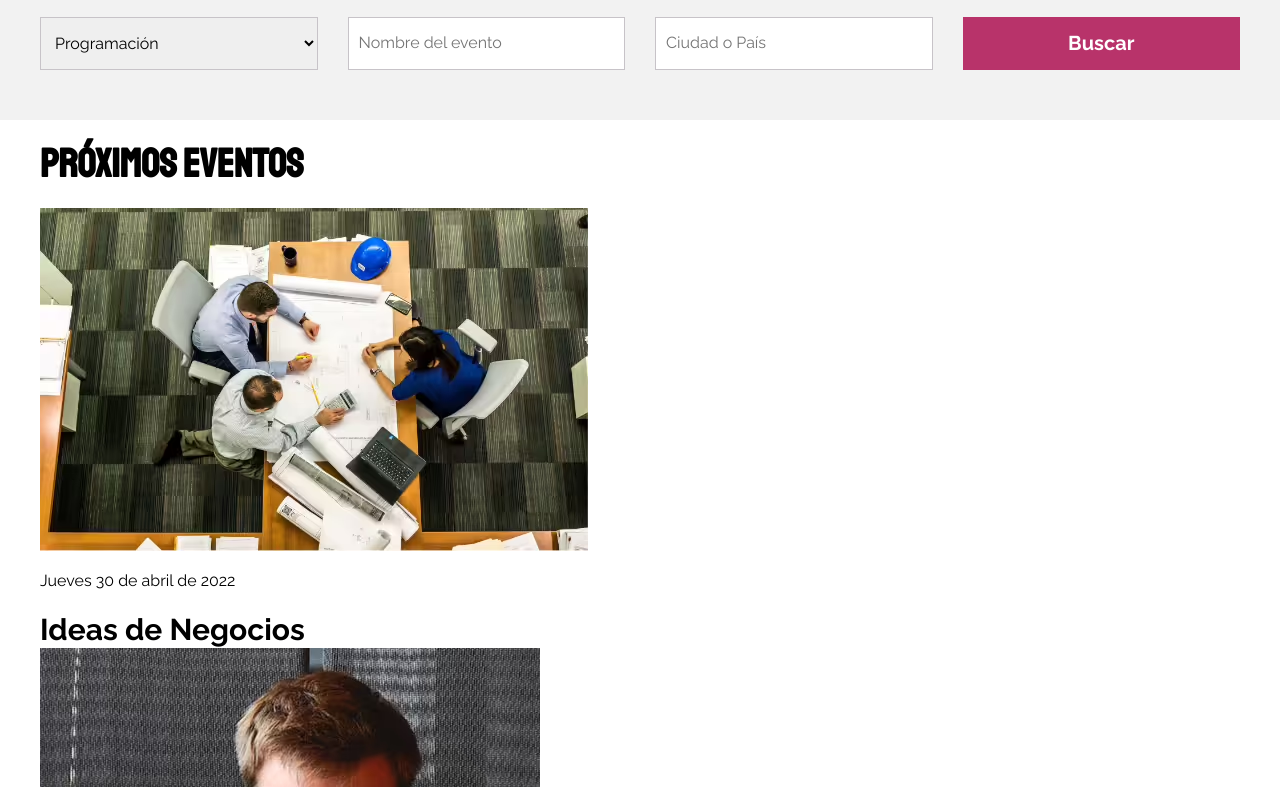
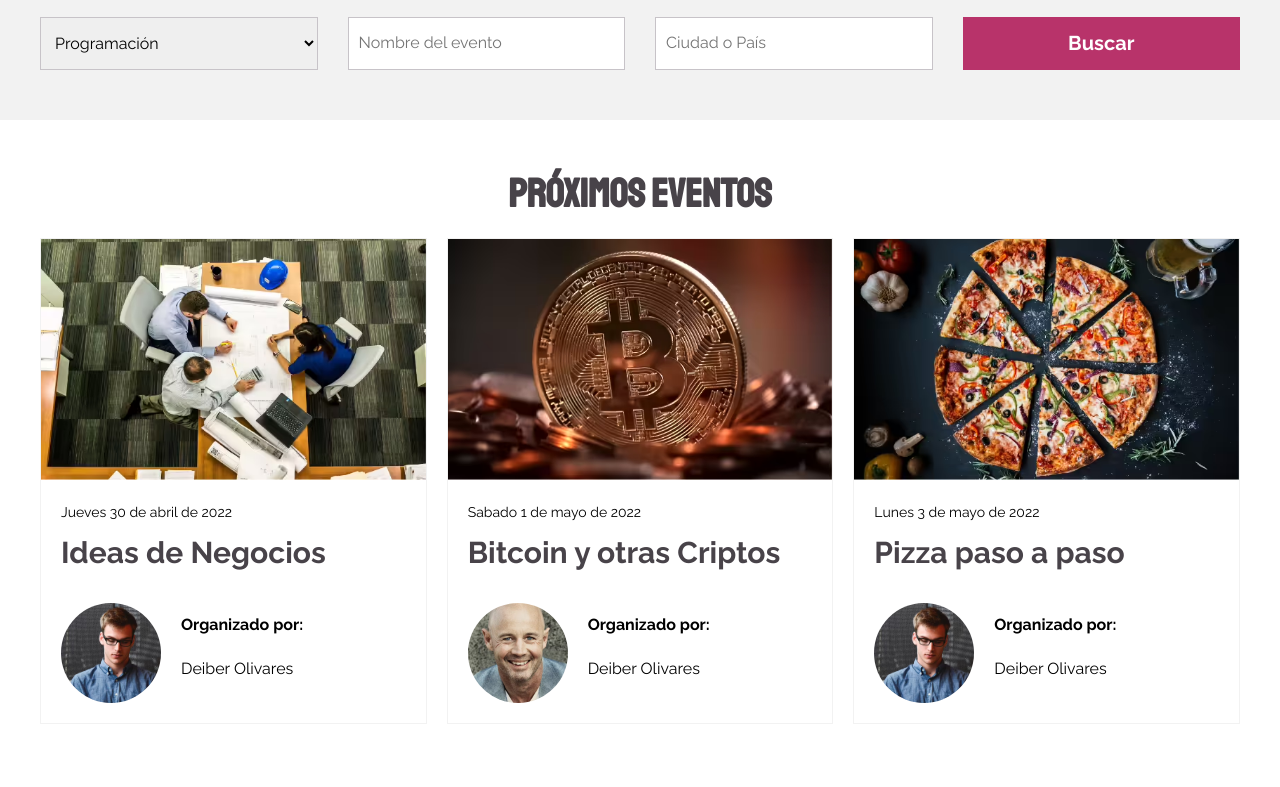
Before and after one commit to dolivare5/clon-de-meetup, a website: page index.html in a window 1280 px wide. Shown: the part 833-1620 px from the top of the page. Drawn offline with Linux system fonts and the light colour scheme.

Commit message:
Commit No. 22. Termine de agregar todos los estilos a la sección de eventos.

```diff
--- a/index.html
+++ b/index.html
@@ -77,13 +77,12 @@
                             <h3 class="evento__nombre">Ideas de Negocios</h3>
                             <div class="evento__autor">
                                 <div class="evento__autor-imagen">
-
-                                </div> <!-- .evento__autor-imagen -->
                                     <picture class="">
                                         <source srcset="build/img/perfil1.avif" type="image/avif">
                                         <source srcset="build/img/perfil2.webp" type="image/webp">
-                                    <img loading="lazy" decoding="async" src="build/img/perfil2.jpg" alt="Imagen Autor" >
+                                        <img class="evento__autor-img" loading="lazy" decoding="async" src="build/img/perfil2.jpg" alt="Imagen Autor" >
                                     </picture>
+                                </div> <!-- .evento__autor-imagen -->
                                 <div class="evento__autor-informacion">
                                     <p class="evento__organizado-texto">Organizado por:</p>
                                     <p class="evento__organizado-nombre">Deiber Olivares</p>
@@ -106,13 +105,13 @@
                             <h3 class="evento__nombre">Bitcoin y otras Criptos</h3>
                             <div class="evento__autor">
                                 <div class="evento__autor-imagen">
-
-                                </div> <!-- .evento__autor-imagen -->
                                     <picture class="">
                                         <source srcset="build/img/perfil2.avif" type="image/avif">
                                         <source srcset="build/img/perfil2.webp" type="image/webp">
-                                    <img loading="lazy" decoding="async" src="build/img/perfil2.jpg" alt="Imagen Autor" >
+                                        <img class="evento__autor-img" loading="lazy" decoding="async" src="build/img/perfil2.jpg" alt="Imagen Autor" >
                                     </picture>
+                                </div> <!-- .evento__autor-imagen -->
+
                                 <div class="evento__autor-informacion">
                                     <p class="evento__organizado-texto">Organizado por:</p>
                                     <p class="evento__organizado-nombre">Deiber Olivares</p>
@@ -134,14 +133,13 @@
                             <p class="evento__fecha">Lunes 3 de mayo de 2022</p>
                             <h3 class="evento__nombre">Pizza paso a paso</h3>
                             <div class="evento__autor">
-                                <div class="evento__autor-imagen">
-
-                                </div> <!-- .evento__autor-imagen -->
-                                <picture class="">
+                                <div class="evento__autor-contenido-imagen">
+                                    <picture>
                                         <source srcset="build/img/perfil1.avif" type="image/avif">
                                         <source srcset="build/img/perfil1.webp" type="image/webp">
-                                    <img loading="lazy" decoding="async" src="build/img/perfil1.jpg" alt="Imagen Autor" >
+                                        <img class="evento__autor-img" loading="lazy" decoding="async" src="build/img/perfil1.jpg" alt="Imagen Autor" >
                                     </picture>
+                                </div> <!-- .evento__autor-imagen -->
                                 <div class="evento__autor-informacion">
                                     <p class="evento__organizado-texto">Organizado por:</p>
                                     <p class="evento__organizado-nombre">Deiber Olivares</p>
--- a/src/scss/base/_mixins.scss
+++ b/src/scss/base/_mixins.scss
@@ -47,3 +47,9 @@
     gap: $espaciado;
     grid-template-columns: repeat($columnas, 1fr);
 }
+
+@mixin heading {
+    text-align: center;
+    margin: 0;
+    color: v.$gris;
+}
--- a/src/scss/ui/03-formulario-de-busqueda/_formulario.scss
+++ b/src/scss/ui/03-formulario-de-busqueda/_formulario.scss
@@ -5,9 +5,7 @@
     background-color: v.$grisClaro;
     padding: 5rem 0;
     &__heading{
-        text-align: center;
-        margin: 0;
-        color: v.$gris;
+        @include m.heading;
     }
 }
 
--- /dev/null
+++ b/src/scss/ui/04-eventos/01_eventos.scss
@@ -0,0 +1,60 @@
+@use "../../base/variables" as v;
+@use "../../base/mixins" as m;
+
+.eventos{
+    &__imagen{
+        width: 100%;
+    }
+    padding: 5rem 0;
+    &__heading{
+        @include m.heading;
+    }
+
+    &__grid{
+        margin-top: 2rem;
+        @include m.grid(1, 2rem);
+        @include m.tablet{
+            @include m.grid(3, 2rem);
+        }
+    }
+}
+
+.evento{
+    border: 1px solid v.$grisClaro;
+    &__contenido{
+        padding: 2rem;
+    }
+
+    &__fecha{
+        font-size: 1.4rem;
+        margin: 0;
+    }
+
+    &__nombre{
+        color: v.$gris;
+        margin: 1rem 0;
+    }
+
+    &__autor {
+        display: flex;
+        align-items: center;
+        gap: 2rem;
+        margin-top: 2em;
+    }
+    &__autor-img{
+        width: 10rem;
+        border-radius: 50%;
+    }
+    &__organizado-texto, &__organizado__nombre{
+        margin: .5rem 0;
+    }
+
+    &__organizado-texto{
+        font-weight: 700;
+    }
+
+    &__organizado__nombre{
+
+    }
+
+}
--- /dev/null
+++ b/src/scss/ui/04-eventos/index.scss
@@ -0,0 +1 @@
+@forward "01_eventos";
--- a/src/scss/ui/index.scss
+++ b/src/scss/ui/index.scss
@@ -1,3 +1,4 @@
 @forward "01-header";
 @forward "02-hero";
 @forward "03-formulario-de-busqueda";
+@forward "04-eventos";
```
Also changed, not shown: build/css/app.css, 1 other file. Lines whose indentation alone changed are shown as unchanged.
